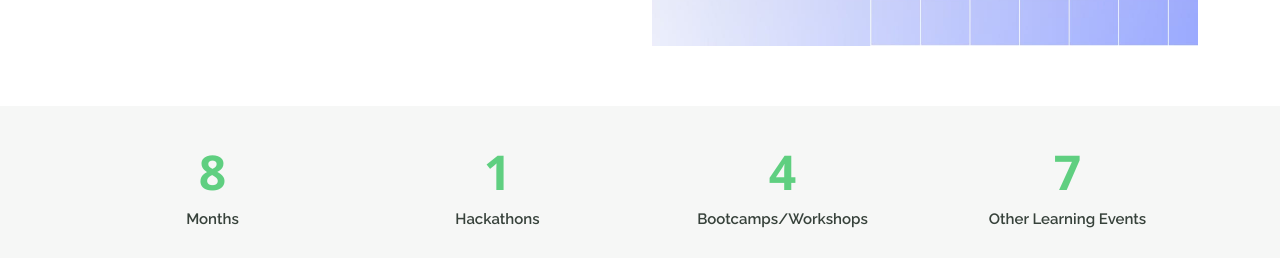
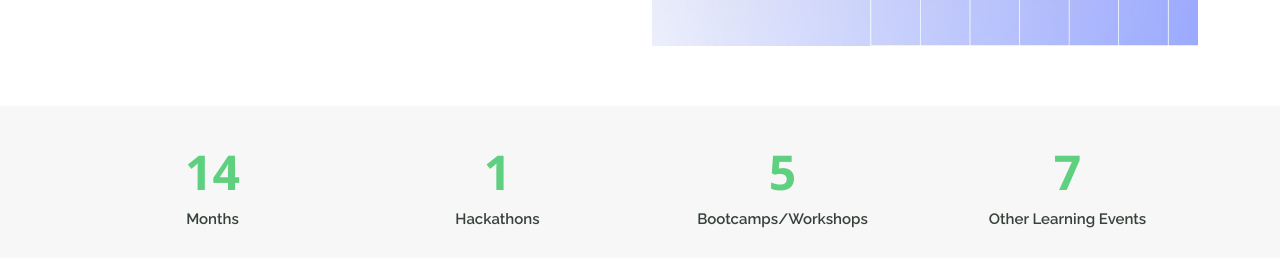
Before and after one commit to tinkerhubietcu/tinkerhub.ietcu, a plain HTML site: page index.html in a window 1280 px wide. Shown: the part 1200-1458 px from the top of the page. Drawn offline with nearby package versions, Linux system fonts and the light colour scheme.

Commit message:
Update index.html

```diff
--- a/index.html
+++ b/index.html
@@ -102,7 +102,7 @@
         <div class="row counters">
 
           <div class="col-lg-3 col-6 text-center">
-            <span data-purecounter-start="0" data-purecounter-end="8" data-purecounter-duration="1" class="purecounter"></span>
+            <span data-purecounter-start="0" data-purecounter-end="14" data-purecounter-duration="1" class="purecounter"></span>
             <p>Months</p>
           </div>
 
@@ -112,7 +112,7 @@
           </div>
 
           <div class="col-lg-3 col-6 text-center">
-            <span data-purecounter-start="0" data-purecounter-end="4" data-purecounter-duration="1" class="purecounter"></span>
+            <span data-purecounter-start="0" data-purecounter-end="5" data-purecounter-duration="1" class="purecounter"></span>
             <p>Bootcamps/Workshops</p>
           </div>
 
```
